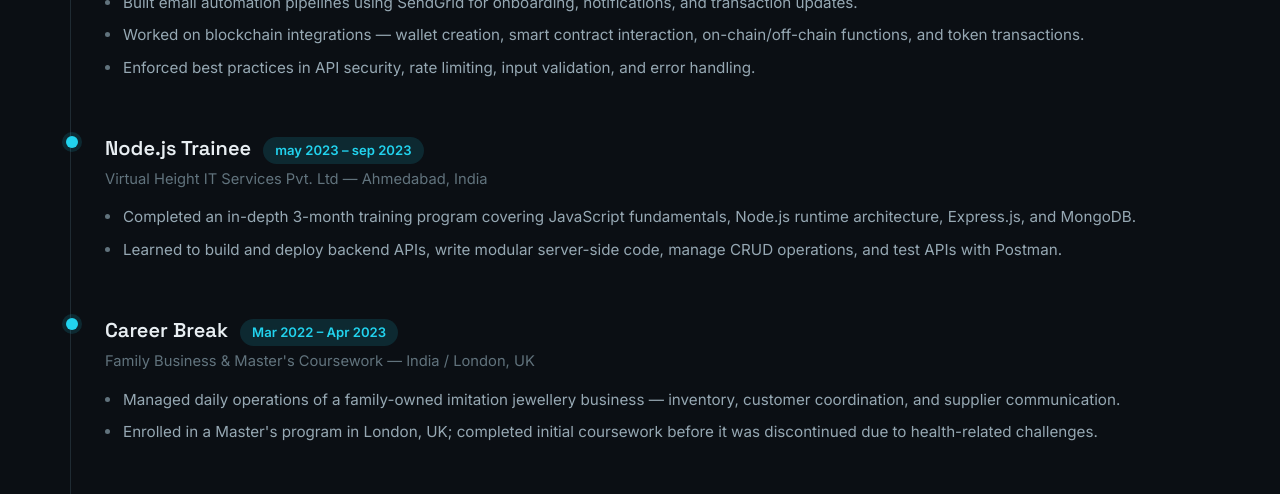
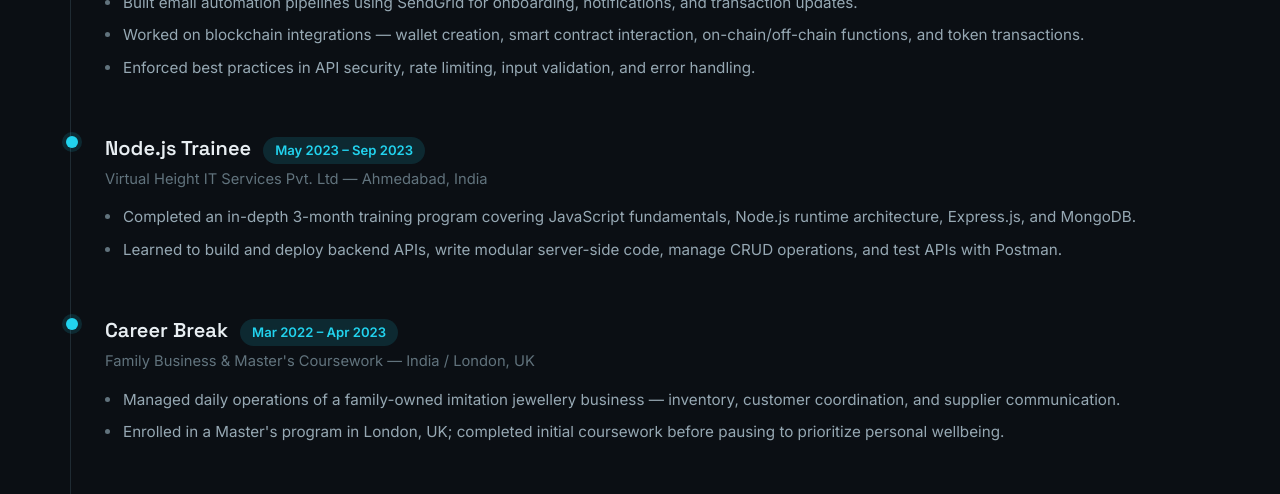
Before and after one commit to Parth251897/parth-portfolio, a plain HTML site: page index.html in a window 1280 px wide. Shown: the part 2800-3294 px from the top of the page. Drawn offline with Linux system fonts and the light colour scheme.

Commit message:
Update timeline dates for consistency and clarity

```diff
--- a/index.html
+++ b/index.html
@@ -178,7 +178,7 @@
           <div class="timeline-content">
             <div class="timeline-head">
               <h3>Node.js Trainee</h3>
-              <span class="timeline-date">may 2023 – sep 2023</span>
+              <span class="timeline-date">May 2023 – Sep 2023</span>
             </div>
             <p class="timeline-org">Virtual Height IT Services Pvt. Ltd — Ahmedabad, India</p>
             <ul>
@@ -198,7 +198,7 @@
             <p class="timeline-org">Family Business &amp; Master's Coursework — India / London, UK</p>
             <ul>
               <li>Managed daily operations of a family-owned imitation jewellery business — inventory, customer coordination, and supplier communication.</li>
-              <li>Enrolled in a Master's program in London, UK; completed initial coursework before it was discontinued due to health-related challenges.</li>
+              <li>Enrolled in a Master's program in London, UK; completed initial coursework before pausing to prioritize personal wellbeing.</li>
             </ul>
           </div>
         </div>
```
